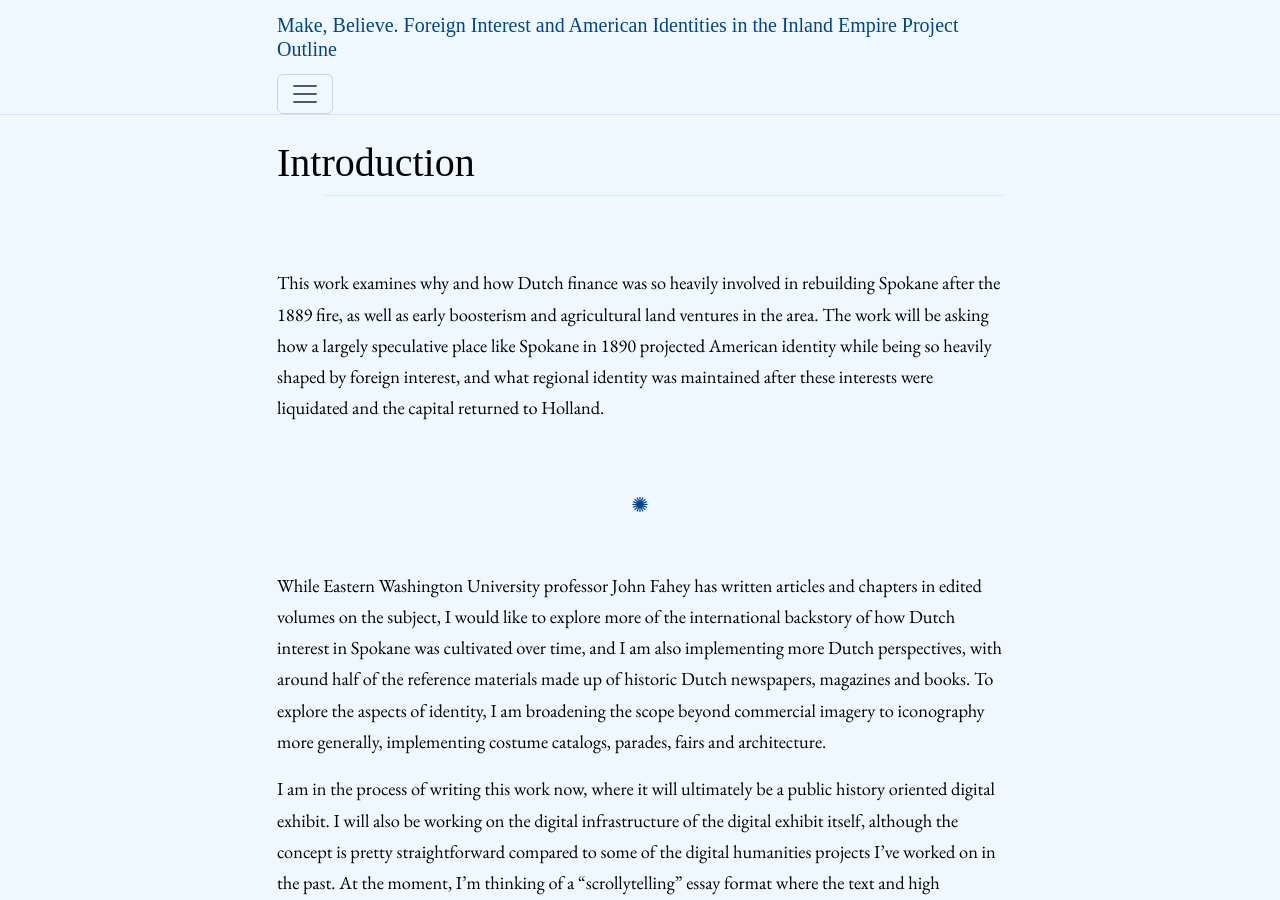
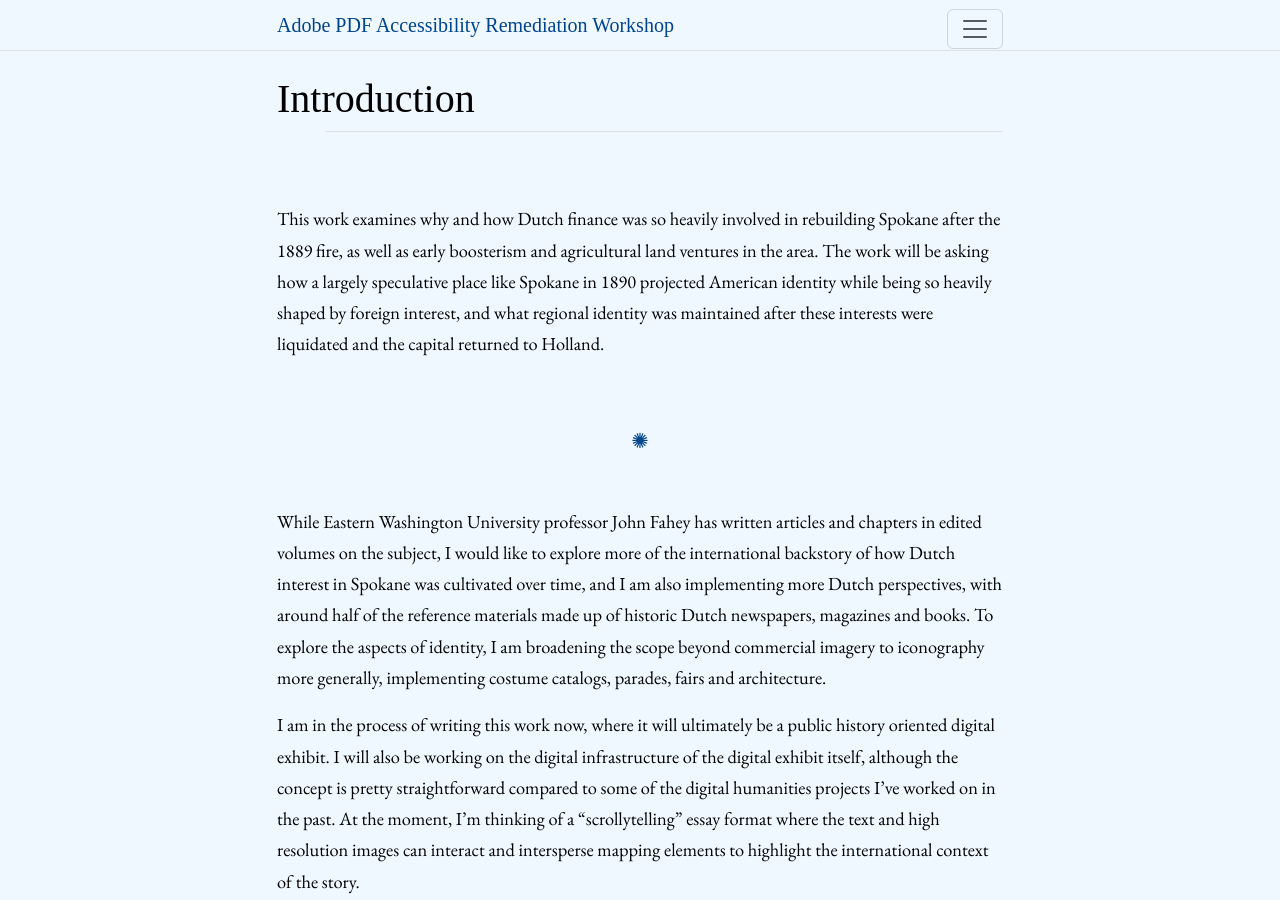
Before and after one commit to aweymo-ui/remediate_pdfs, a Jekyll site: the page built from content/1_intro.md, in a window 1280 px wide and 900 px high. Built offline with Jekyll 4.4.1, drawn with Linux system fonts in a browser that asks for light colours; some web fonts are replaced; some of the changed text lies outside the part shown.

Commit message:
update config

```diff
--- a/_config.yml
+++ b/_config.yml
@@ -10,7 +10,7 @@
 # SITE SETTINGS
 #
 # title appears in the header
-title: Make, Believe. Foreign Interest and American Identities in the Inland Empire Project Outline
+title: Adobe PDF Accessibility Remediation Workshop
 # title-icon appears in the header to give some pizazz (leave blank for none)
 # choose from Bootstrap Icons in _includes/bootstrap-icons
 # find names on https://icons.getbootstrap.com/
@@ -18,7 +18,7 @@ title: Make, Believe. Foreign Interest and American Identities in the Inland Emp
 title-icon:
 # description, keywords, and image for meta tags
 # these do not visibility appear on the pages, but used for SEO
-description: "Presentation for HIST 5030: Graduate Writing Workshop."
+description: "Guide for University of Idaho Faculty, Staff and Students."
 keywords:
 # featured-image is added to metadata tags for social media sharing
 # use a relative path to image in this repository or full URL
@@ -33,7 +33,7 @@ github_username: aweymo-ui
 # year or date published
 pub_year: 2025
 # location of code, the full url to your github repository
-source-code: https://github.com/aweymo-ui/make_believe_outline
+source-code: https://github.com/aweymo-ui/remediate_pdfs
 
 ##########
 # URL VARIABLES [optional!!]
@@ -47,7 +47,7 @@ url: https://aweymo-ui.github.io/
 # use baseurl to add subsection of the domain, e.g. /workshop-template-b
 # on gh-pages this is a / followed by the name of the repository
 # baseurl is your github repository's name prefixed with a /
-baseurl: /make_believe_outline
+baseurl: /remediate_pdfs
 
 
 ##########
```
